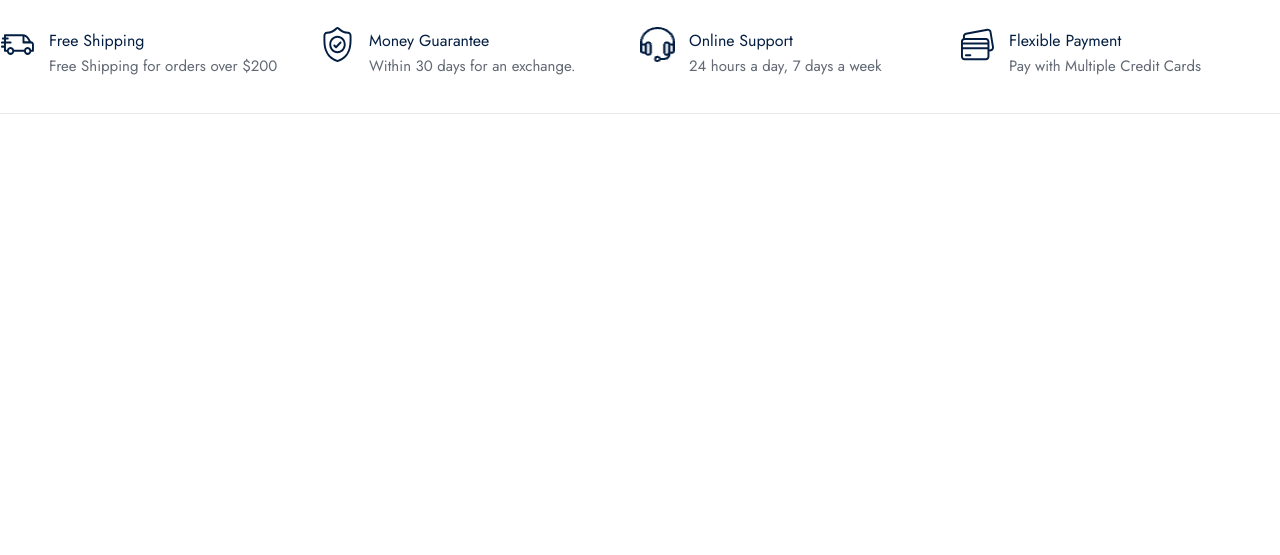
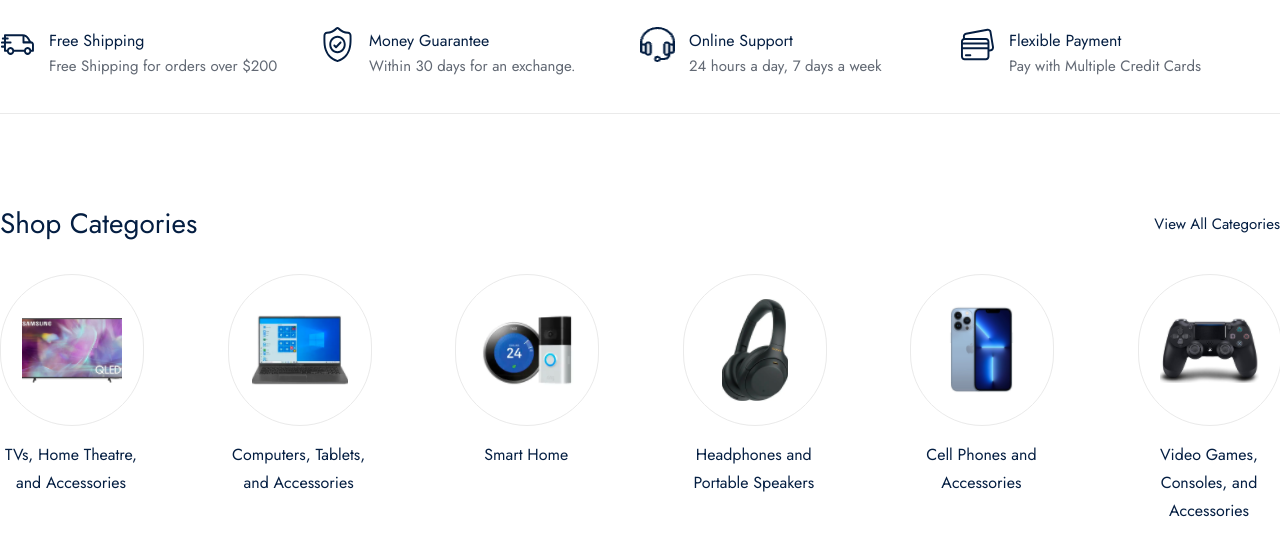
Before and after one commit to sarvarbek-kr/zenmart, a plain HTML site: page index.html in a window 1280 px wide. Shown: the part 733-1288 px from the top of the page. Before the commit the page ends 907 px from the top, so only its background shows below. Drawn offline with Linux system fonts and the light colour scheme.

Commit message:
feat: completed category frame view

```diff
--- a/index.html
+++ b/index.html
@@ -102,6 +102,7 @@
             </div>
         </div>
     </div>
+
     <div class="home_page">
         <div class="header_frame">
             <div class="container">
@@ -175,6 +176,58 @@
 
             </div>
         </div>
+        <div class="shop_category_frame">
+            <div class="container">
+                <div class="category_top">
+                    <span>Shop Categories</span>
+                    <a>View All Categories</a>
+                </div>
+                <div class="category_wrapper">
+                    <div class="category_box">
+                        <div class="category_image_box">
+                            <img src="public/images/indexhome/tv_samsung.png">
+                        </div>
+                        <span>TVs, Home Theatre,
+                            and Accessories</span>
+                    </div>
+                    <div class="category_box">
+                        <div class="category_image_box">
+                            <img src="public/images/indexhome/laptop_category.png">
+                        </div>
+                        <span>Computers, Tablets,
+                            and Accessories</span>
+                    </div>
+                    <div class="category_box">
+                        <div class="category_image_box">
+                            <img src="public/images/indexhome/smarthome_category.png">
+                        </div>
+                        <span>Smart
+                            Home</span>
+                    </div>
+                    <div class="category_box">
+                        <div class="category_image_box">
+                            <img src="public/images/indexhome/headphone_category.png">
+                        </div>
+                        <span>Headphones and
+                            Portable Speakers</span>
+                    </div>
+                    <div class="category_box">
+                        <div class="category_image_box">
+                            <img src="public/images/indexhome/phone_category.png">
+                        </div>
+                        <span>Cell Phones and
+                            Accessories</span>
+                    </div>
+                    <div class="category_box">
+                        <div class="category_image_box">
+                            <img src="public/images/indexhome/playstation_category.png">
+                        </div>
+                        <span>Video Games, Consoles,
+                            and Accessories</span>
+                    </div>
+                </div>
+            </div>
+        </div>
     </div>
 </body>
 </html>
--- a/public/css/home.css
+++ b/public/css/home.css
@@ -225,3 +225,92 @@ text-align: left;
 
 color: rgb(98, 105, 116);
 }
+/* SHOP category */
+.shop_category_frame{
+    position: relative;
+    margin-top: 90px;
+    width: 100%;
+    height: auto;
+
+    display: flex;
+    justify-content: center;
+}
+
+.shop_category_frame .container{
+    flex-direction: column;
+}
+.shop_category_frame .container .category_top{
+    width: 100%;
+    height: auto;
+
+    display: flex;
+    flex-direction: row;
+    justify-content: space-between;
+    align-items: center;
+}
+
+.shop_category_frame .category_top span{
+   color: rgb(4, 30, 66);
+   font-family: Jost;
+   font-size: 28px;
+   font-weight: 400;
+   line-height: 40px;
+   letter-spacing: 0%;
+   text-align: left;
+}
+
+.shop_category_frame .category_top a{
+   font-family: Jost;
+   font-size: 15px;
+   font-weight: 400;
+   line-height: 22px;
+   letter-spacing: 0%;
+
+   color: rgb(4, 30, 66);
+}
+
+.shop_category_frame .category_top a:hover {
+    border-bottom : 2px solid #041e42;
+}
+.shop_category_frame .container .category_wrapper {
+    margin-top: 30px;
+    width: 100%;
+    height: auto;
+
+    display: flex;
+    flex-direction: row;
+    justify-content: space-between;
+}
+
+.shop_category_frame .category_wrapper .category_box{
+    width: 142px;
+    height: auto;
+
+    display: flex;
+    flex-direction: column;
+    cursor: pointer;
+}
+
+.shop_category_frame .category_box .category_image_box {
+    width: 100%;
+    height: 150px;
+
+    display: flex;
+    align-items: center;
+    justify-content: center;
+
+    border: 1px solid #eaeaea;
+    border-radius: 150px;
+}
+.shop_category_frame .category_box span{
+   margin-top: 15px;
+
+   font-family: Jost;
+   font-size: 16px;
+   font-weight: 400;
+   line-height: 28px;
+   letter-spacing: 0%;
+   text-align: center;
+
+   color: rgb(4, 30, 66);
+}
```
Also changed, not shown: public/images/indexhome/headphone_category.png (added), public/images/indexhome/laptop_category.png (added), public/images/indexhome/phone_category.png (added), public/images/indexhome/playstation_category.png (added), public/images/indexhome/smarthome_category.png (added), public/images/indexhome/tv_samsung.png (added), 4 other files.
